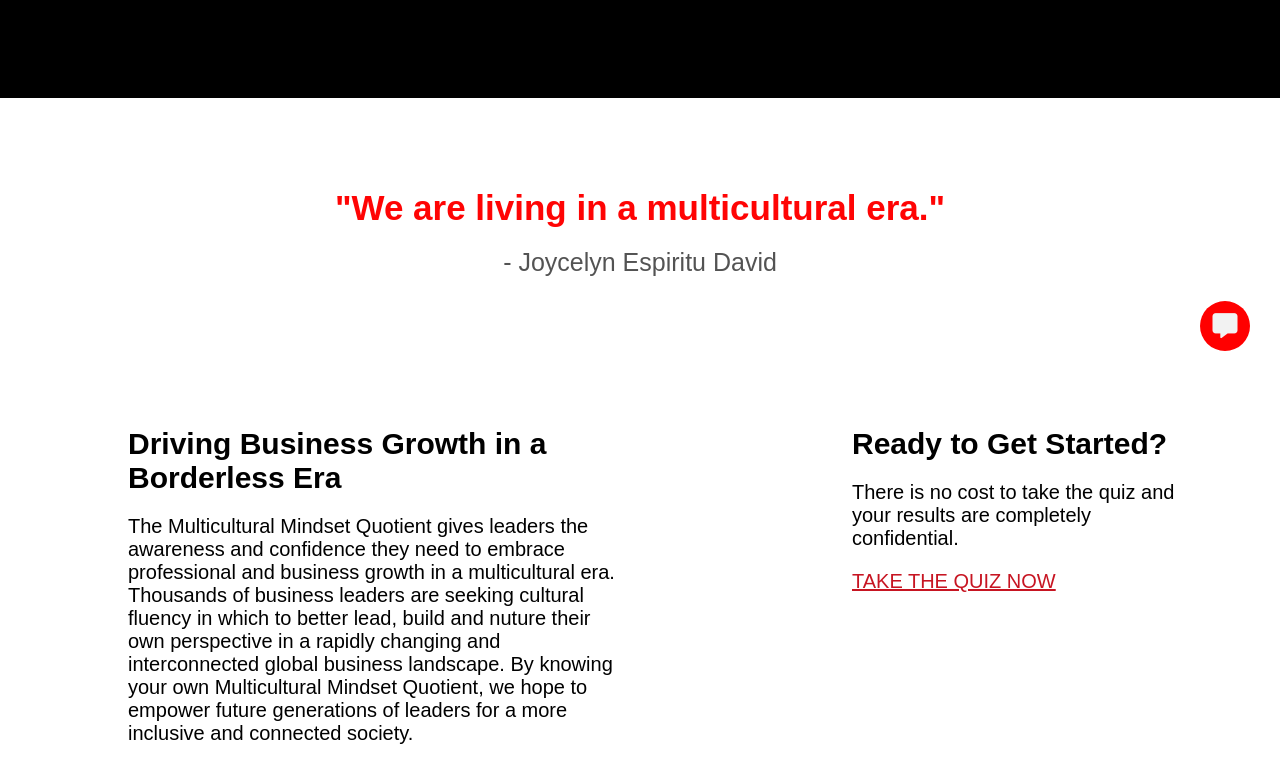
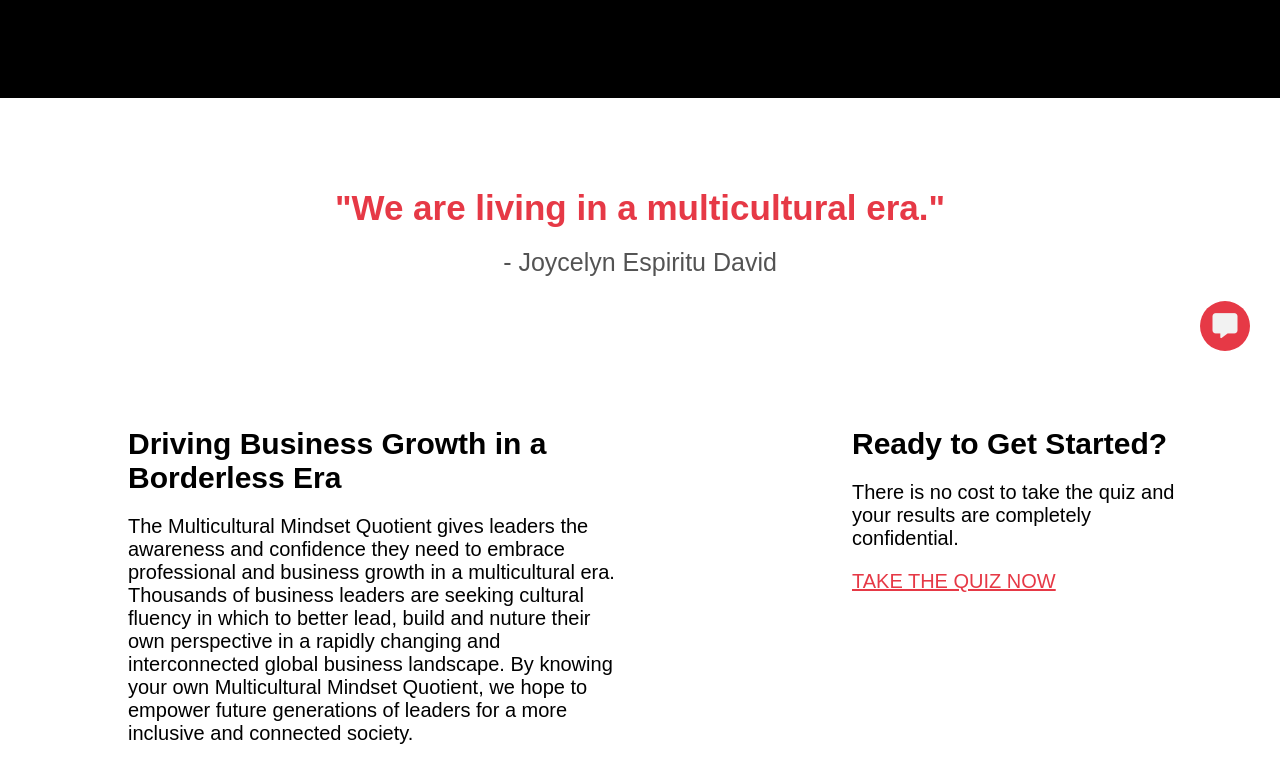
Before and after one commit to MeEtSoNi-lab/Multicultural_Quotient-, a React (Create React App) app in the folder multicultural-app/: page / in a window 1280 px wide. Shown: the part 449-1232 px from the top of the page. Built offline with nearby package versions, Linux system fonts and the light colour scheme.

Commit message:
Added same red color

```diff
--- a/multicultural-app/src/App.css
+++ b/multicultural-app/src/App.css
@@ -28,7 +28,7 @@
 }
 
 .message-form-heading{
-  background-color: red;
+  background-color: #e63946;
   padding: 10px;
   text-align: center;
   color: #f2f2f2;
@@ -70,7 +70,7 @@
   padding: 20px;
   padding-left: 30px;
   padding-right: 30px;
-  background-color: red;
+  background-color: #e63946;
   border: none;
   color: #ffffff;
 }
@@ -83,7 +83,7 @@
 }
 
 .message-form-info-policy span{
-  color: red;
+  color: #e63946;
 }
 
 .message-icon{
@@ -94,7 +94,7 @@
 .message-icon i{
   width: 50px;
   height: 50px;
-  background-color: red;
+  background-color: #e63946;
   text-align: center;
   line-height: 50px;
   border-radius: 50%;
--- a/multicultural-app/src/components/home/home.css
+++ b/multicultural-app/src/components/home/home.css
@@ -48,7 +48,7 @@
   }
 
   .home-second-container h2 {
-    color: rgba(255, 0, 0, 0.986);
+    color: #e63946;
     font-size: 35px;
     margin-bottom: 20px;
   }
@@ -92,7 +92,7 @@
     width: 70%;
     margin: auto;
     font-size: 20px;
-    color: #c71522;
+    color: #e63946;
     text-decoration: underline;
   }
   .home-third-get-started-info{
```
